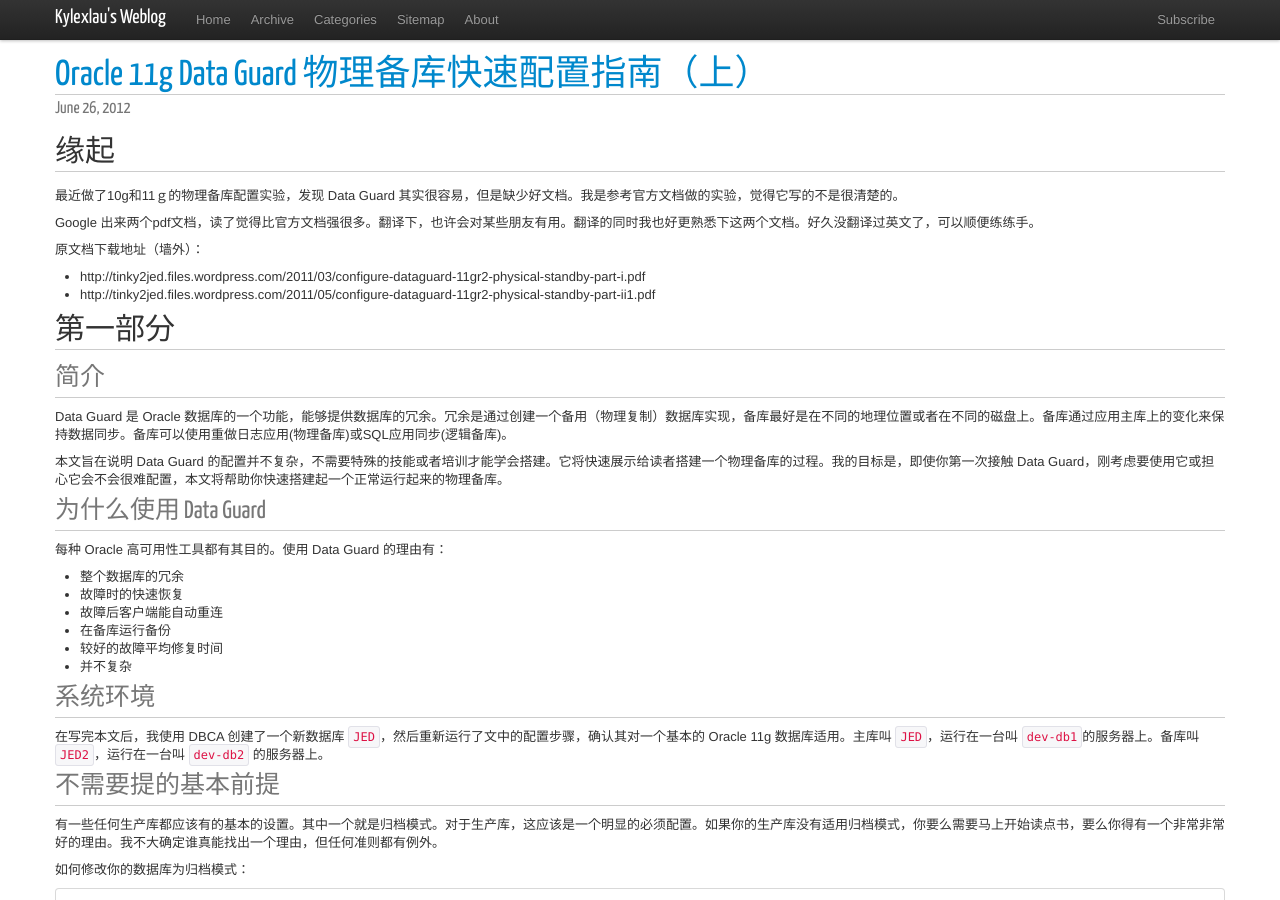
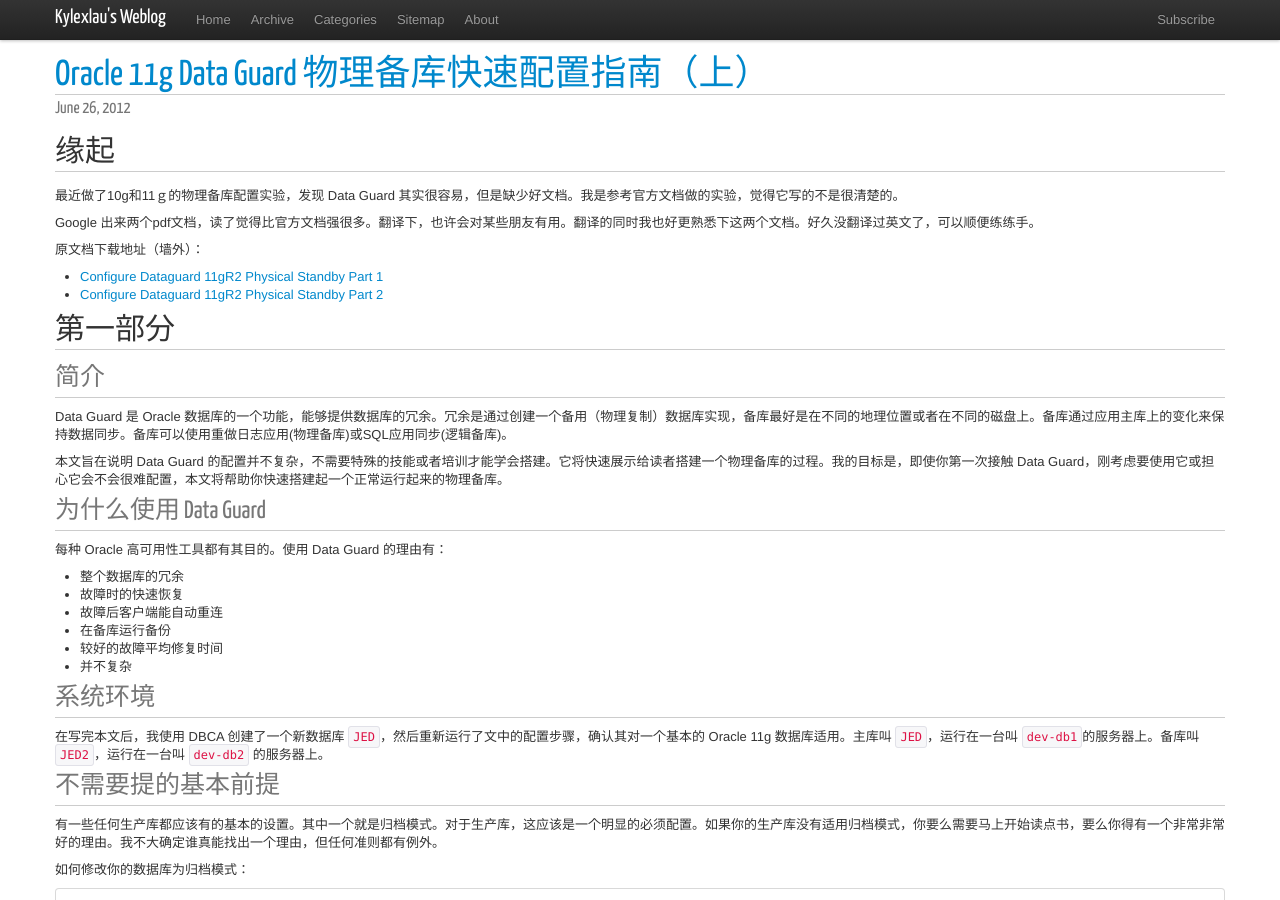
Before and after one commit to kylexlau/kylexlau.github.com, a Jekyll site: the page built from _posts/2012/2012-06-26-oracle-data-guard-part1.md, in a window 1280 px wide and 900 px high. Built offline with Jekyll 4.4.1, drawn with Linux system fonts in a browser that asks for light colours; nearby versions of some CDN libraries; Markdown is read by kramdown in place of the engine named in the settings; comment, search, counter and statistics services are not loaded; some of the changed lines change nothing that is shown.

Commit message:
Updated 2012-06-26-oracle-data-guard-part1.md

```diff
--- a/_posts/2012/2012-06-26-oracle-data-guard-part1.md
+++ b/_posts/2012/2012-06-26-oracle-data-guard-part1.md
@@ -13,8 +13,8 @@ Google 出来两个pdf文档，读了觉得比官方文档强很多。翻译下
 
 原文档下载地址（墙外）：
 
-* http://tinky2jed.files.wordpress.com/2011/03/configure-dataguard-11gr2-physical-standby-part-i.pdf
-* http://tinky2jed.files.wordpress.com/2011/05/configure-dataguard-11gr2-physical-standby-part-ii1.pdf
+* [Configure Dataguard 11gR2 Physical Standby Part 1](http://tinky2jed.files.wordpress.com/2011/03/configure-dataguard-11gr2-physical-standby-part-i.pdf)
+* [Configure Dataguard 11gR2 Physical Standby Part 2](http://tinky2jed.files.wordpress.com/2011/05/configure-dataguard-11gr2-physical-standby-part-ii1.pdf)
 
 ## 第一部分
 ### 简介
```
